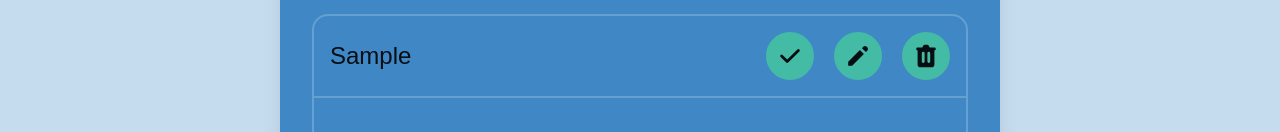
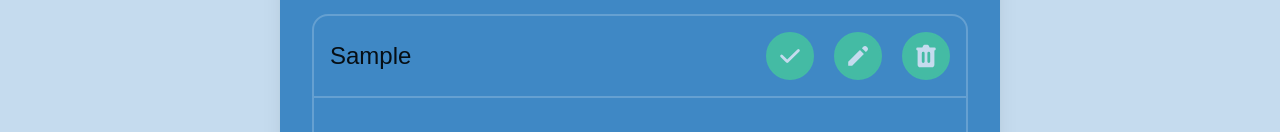
Before and after one commit to jeffrey125/todo-list-webapp-v2, a React (Create React App) app: page / in a window 1280 px wide. Both pictures are taken after typing "Sample" into the empty fields and a click on the button "Add Todo". Shown: the part 170-302 px from the top of the page. Built offline with nearby package versions, Linux system fonts and the light colour scheme.

Commit message:
style: Added the dark mode style

```diff
--- a/src/components/Todos/Todo.tsx
+++ b/src/components/Todos/Todo.tsx
@@ -143,7 +143,7 @@ const Todo = ({ todoData, id }: TodoProps) => {
         onChange={editChangeHandler}
       />
       <TodoButton handler={editSubmitHandler} className="hidden lg:flex">
-        <SaveIcon className="h-5 w-5 sm:h-7 sm:w-7  group-hover:fill-white transition-all duration-300 group-disabled:fill-white" />
+        <SaveIcon className="h-5 w-5 sm:h-7 sm:w-7 fill-lightFontColor group-hover:fill-fontColor transition-all duration-300 dark:fill-fontColor dark:group-hover:fill-lightFontColor" />
       </TodoButton>
     </form>
   ) : (
@@ -151,7 +151,7 @@ const Todo = ({ todoData, id }: TodoProps) => {
   );
 
   const listEditError = editError.showError && (
-    <p className="text-warningFont text-sm ml-4 sm:absolute sm:bottom-0 sm:left-0">
+    <p className="text-red-700 text-sm ml-4 sm:absolute sm:bottom-0 sm:left-0">
       {editError.message}
     </p>
   );
@@ -171,17 +171,17 @@ const Todo = ({ todoData, id }: TodoProps) => {
         {/* Button Springy effect animation */}
         {openEditForm && (
           <MobileEditSaveBTN handler={editSubmitHandler} className="lg:hidden">
-            <SaveIcon className="h-5 w-5 sm:h-7 sm:w-7  group-hover:fill-white transition-all duration-300 group-disabled:fill-white" />
+            <SaveIcon className="h-5 w-5 sm:h-7 sm:w-7 fill-lightFontColor group-hover:fill-fontColor transition-all duration-300  dark:fill-fontColor dark:group-hover:fill-lightFontColor" />
           </MobileEditSaveBTN>
         )}
         <TodoButton handler={doneHandler} disableButton={openEditForm}>
-          <CheckIcon className="h-5 w-5 sm:h-7 sm:w-7  group-hover:fill-white transition-all duration-300 group-disabled:fill-white" />
+          <CheckIcon className="h-5 w-5 sm:h-7 sm:w-7  fill-lightFontColor group-hover:fill-fontColor transition-all duration-300 group-disabled:fill-fontColor dark:fill-fontColor dark:group-hover:fill-lightFontColor dark:group-disabled:fill-lightFontColor" />
         </TodoButton>
         <TodoButton handler={showEditInputHandler}>
-          <PencilIcon className="h-5 w-5 sm:h-7 sm:w-7  group-hover:fill-white transition-all duration-300 group-disabled:fill-white" />
+          <PencilIcon className="h-5 w-5 sm:h-7 sm:w-7  fill-lightFontColor group-hover:fill-fontColor transition-all duration-300 dark:fill-fontColor dark:group-hover:fill-lightFontColor" />
         </TodoButton>
         <TodoButton handler={deleteHandler}>
-          <TrashIcon className="h-5 w-5 sm:h-7 sm:w-7  group-hover:fill-white transition-all duration-300" />
+          <TrashIcon className="h-5 w-5 sm:h-7 sm:w-7  fill-lightFontColor group-hover:fill-fontColor transition-all duration-300 dark:fill-fontColor dark:group-hover:fill-lightFontColor" />
         </TodoButton>
       </div>
     </div>
--- a/src/components/UI/MobileEditSaveBTN.tsx
+++ b/src/components/UI/MobileEditSaveBTN.tsx
@@ -16,7 +16,7 @@ const MobileEditSaveBTN = ({
   return (
     <button
       onClick={handler}
-      className={`group ${className} flex justify-center items-center border-2 border-solid border-palette1 h-10 w-10 sm:h-12 sm:w-12 rounded-full bg-palette1 hover:bg-palette1Shade hover:shadow  focus:bg-palette1Shade focus:shadow active:bg-palette1Shade active:shadow disabled:bg-slate-600 disabled:cursor-not-allowed`}
+      className={`group ${className} flex justify-center items-center border-2 border-solid border-palette1 h-10 w-10 sm:h-12 sm:w-12 rounded-full bg-palette1 hover:bg-palette1Shade hover:shadow  focus:bg-palette1Shade focus:shadow active:bg-palette1Shade active:shadow disabled:bg-slate-600 disabled:cursor-not-allowed transition-all duration-300`}
       disabled={disableButton}
     >
       {children}
--- a/src/components/UI/ThemeSwitcher.tsx
+++ b/src/components/UI/ThemeSwitcher.tsx
@@ -76,7 +76,7 @@ const ThemeSwitcher = () => {
     </motion.div>
   );
 
-  const themeButtonBG = toggleDarkMode ? 'bg-darkBG' : 'bg-lightBG';
+  const themeButtonBG = toggleDarkMode ? 'bg-[#19364f]' : 'bg-lightBG';
 
   useEffect(() => {
     toggleDarkMode ? controls.start('switchOn') : controls.start('switchOff');
--- a/src/components/UI/TodoButton.tsx
+++ b/src/components/UI/TodoButton.tsx
@@ -16,7 +16,7 @@ const TodoButton = ({
   return (
     <button
       onClick={handler}
-      className={`group ${className} flex justify-center items-center border-2 border-solid border-palette1 h-10 w-10 sm:h-12 sm:w-12 rounded-full bg-palette1 hover:bg-palette1Shade hover:shadow  focus:bg-palette1Shade focus:shadow active:bg-palette1Shade active:shadow disabled:bg-slate-600 disabled:cursor-not-allowed`}
+      className={`group ${className} flex justify-center items-center border-2 border-solid border-palette1 h-10 w-10 sm:h-12 sm:w-12 rounded-full bg-palette1 hover:bg-palette1Shade hover:shadow  focus:bg-palette1Shade focus:shadow active:bg-palette1Shade active:shadow disabled:bg-slate-600 disabled:cursor-not-allowed transition-all duration-300`}
       disabled={disableButton}
     >
       {children}
```
Also changed, not shown: 1 other file (tests, documents, lock files or other folders).
